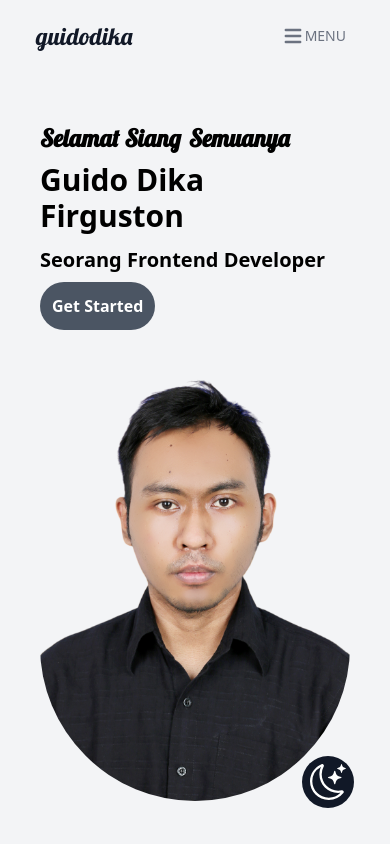
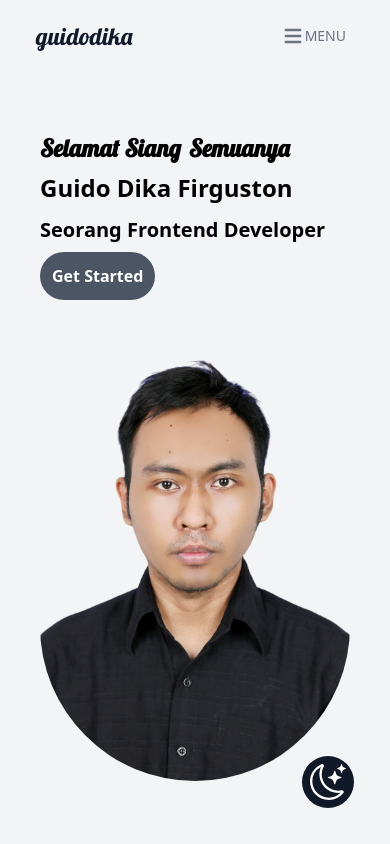
Before and after one commit to guidodika/portfolio-nextjs-guidodika, a Next.js app: page / in a window 390 px wide. Shown: the top 844 px of the page. Built offline with nearby package versions, Linux system fonts and the light colour scheme.

Commit message:
fix size text

```diff
--- a/pages/home.js
+++ b/pages/home.js
@@ -24,9 +24,7 @@ function Home() {
               <AnimatedText texts={dynamicTexts} />
               <h2 className="pl-2">Semuanya</h2>
             </div>
-            <h1 className="text-3xl sm:text-2xl md:text-5xl py-1 ">
-              Guido Dika Firguston
-            </h1>
+            <h1 className="text-2xl md:text-5xl py-1 ">Guido Dika Firguston</h1>
             <h2 className="text-xl py-2 ">Seorang Frontend Developer</h2>
 
             <Link href="/about">
```
